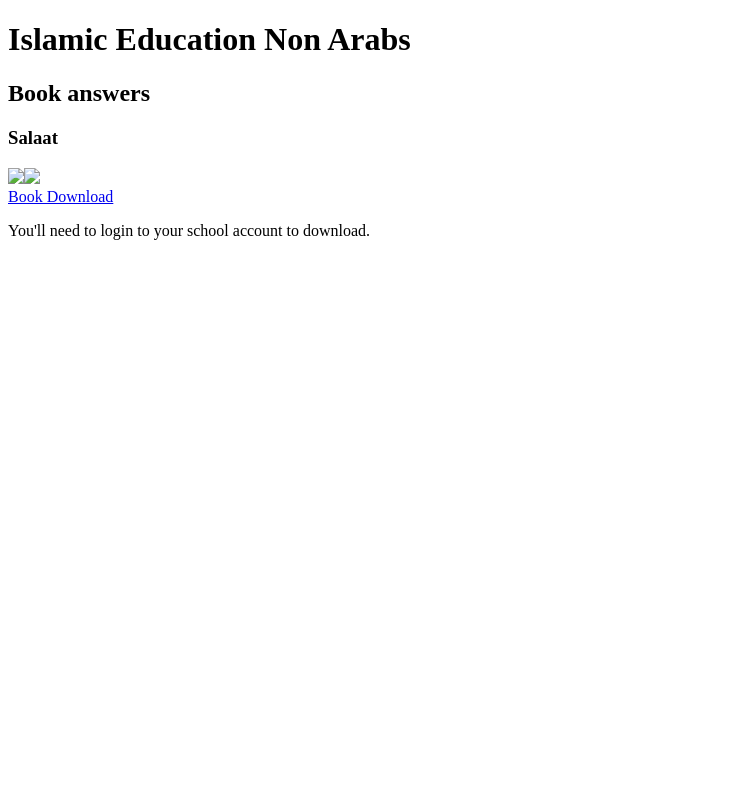
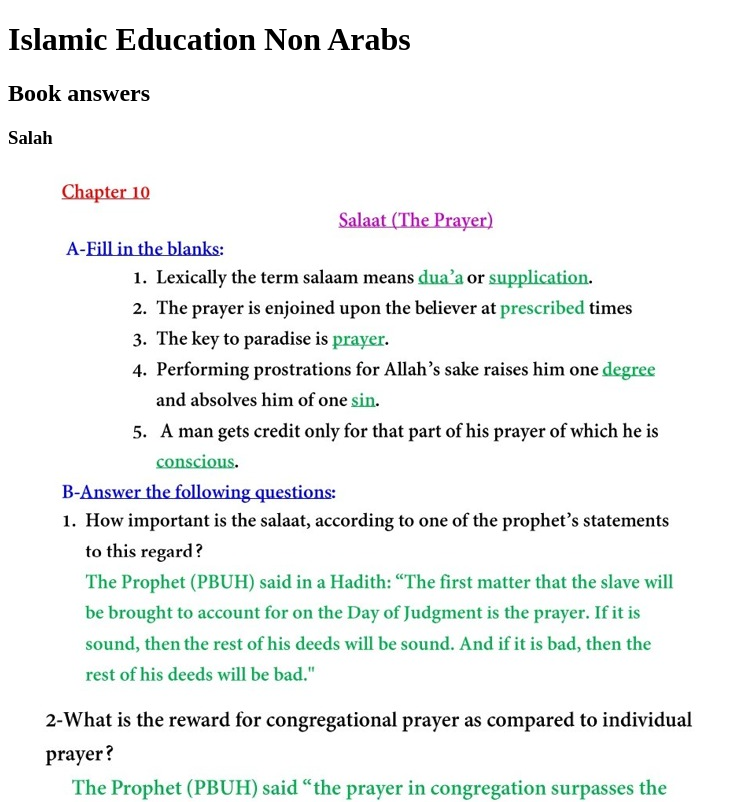
Before and after one commit to AnimalFriend1/animalfriend1.github.io, a plain HTML site: page school/ie.html in a window 1280 px wide. Shown: the top 802 px of the page, without its empty margins (0-748 px from the left). Drawn offline with Linux system fonts and the light colour scheme.

Commit message:
Update ie.html

```diff
--- a/school/ie.html
+++ b/school/ie.html
@@ -6,8 +6,8 @@
   <body>
     <h1>Islamic Education Non Arabs</h1>
     <h2>Book answers</h2>
-    <h3>Salaat</h3>
-    <img src="IE/images/salaat1"/><img src="IE/images/salaat2"/>
+    <h3>Salah</h3>
+    <img src="IE/images/salah1.jpeg"/><img src="IE/images/salah2.jpeg"/>
     <br>
     <a href="https://maarifeducation-my.sharepoint.com/personal/s_debbazi1_maarif_com_sa/_layouts/15/download.aspx?SourceUrl=%2Fpersonal%2Fs%5Fdebbazi1%5Fmaarif%5Fcom%5Fsa%2FDocuments%2F2022%2D2023%2F2022%2D2023%20PARENT%20INFORMATION%20PACK%2FPDF%20Books%2FG8%2FIslamic%5FStudies%20Non%2Darabs%20Grade%5F08%2Epdf">Book Download</a>
     <p>You'll need to login to your school account to download.</p>
```
